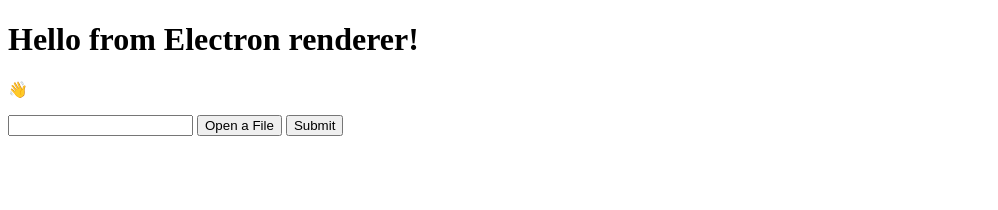
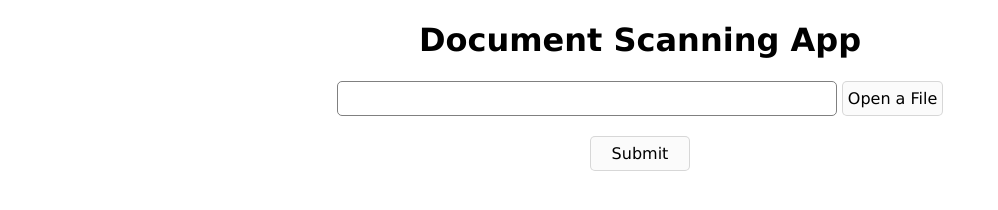
Before and after one commit to johngerving/document-scanning-app, an Electron app: page index.html in a window 1280 px wide. Shown: the whole page, without its empty margins (0-998 px from the left). Drawn offline with Linux system fonts and the light colour scheme.

Commit message:
Added styles.css, styled input

```diff
--- a/index.html
+++ b/index.html
@@ -4,11 +4,11 @@
     <meta charset="UTF-8" />
     <meta name="viewport" content="width=device-width, initial-scale=1.0" />
     <meta http-equiv="Content-Security-Policy" content="script-src 'self';" />
+    <link rel="stylesheet" href="./styles.css" />
     <title>Hello from Electron renderer!</title>
   </head>
   <body>
-    <h1>Hello from Electron renderer!</h1>
-    <p>👋</p>
+    <h1>Document Scanning App</h1>
     <form>
       <input type="text" id="filePath" />
       <button type="button" id="openFile">Open a File</button>
--- /dev/null
+++ b/styles.css
@@ -0,0 +1,49 @@
+body {
+  text-align: center;
+}
+
+* {
+  box-sizing: border-box;
+  font-family: Verdana, Geneva, Tahoma, sans-serif;
+}
+
+input[type="text"],
+button {
+  display: inline-block;
+  height: 35px;
+  padding: 0 5px;
+  font-size: 1rem;
+  border: 1px solid rgba(128, 128, 128, 1);
+  border-radius: 5px;
+}
+
+input[type="text"] {
+  min-width: 500px;
+}
+
+input[type="text"]:focus {
+  outline: 1px solid rgb(75, 138, 255);
+}
+
+button {
+  display: inline-block;
+  background-color: rgb(251, 251, 251);
+  border: 1px solid rgba(128, 128, 128, 0.3);
+  border-radius: 5px;
+  min-width: 100px;
+  transition: background-color 0.15s linear;
+}
+
+button:hover {
+  background-color: rgb(244, 244, 244);
+  cursor: pointer;
+}
+
+button:active {
+  background-color: rgb(251, 251, 251);
+}
+
+button[type="submit"] {
+  display: block;
+  margin: 20px auto;
+}
```
